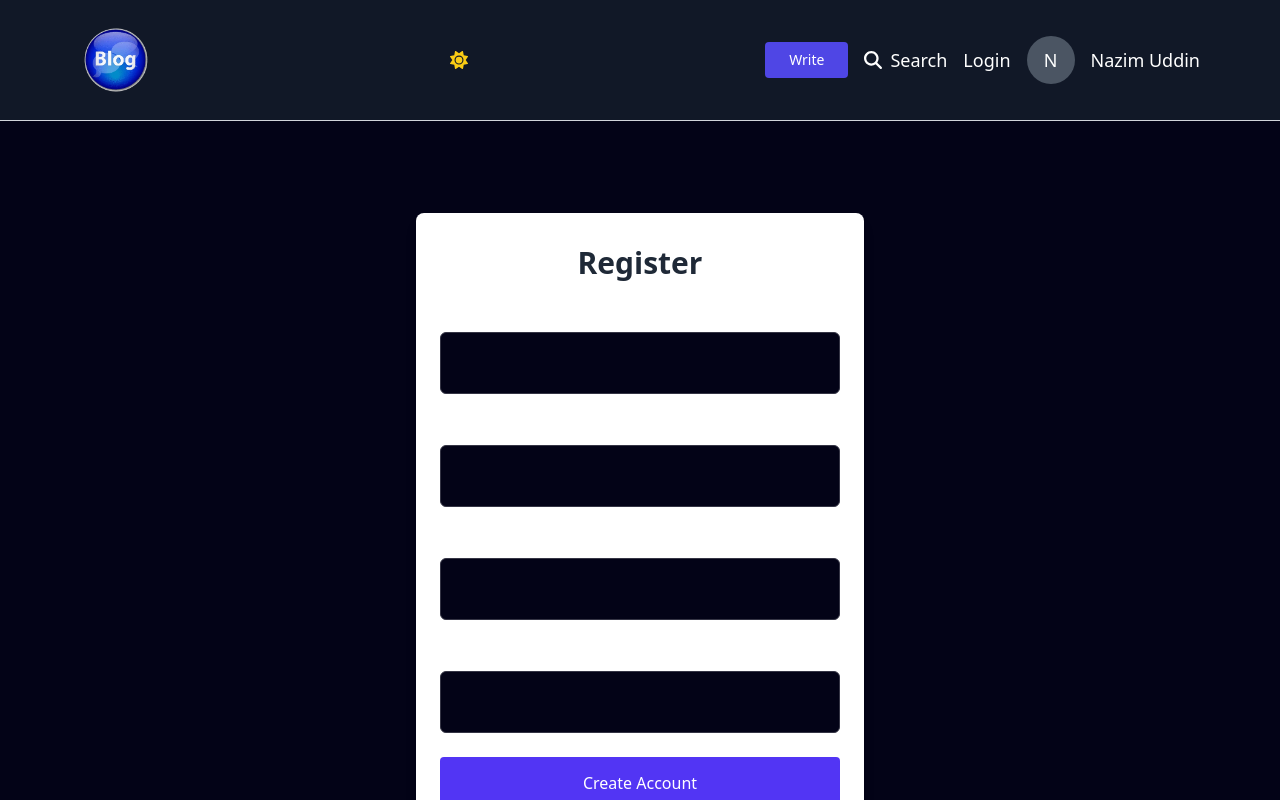
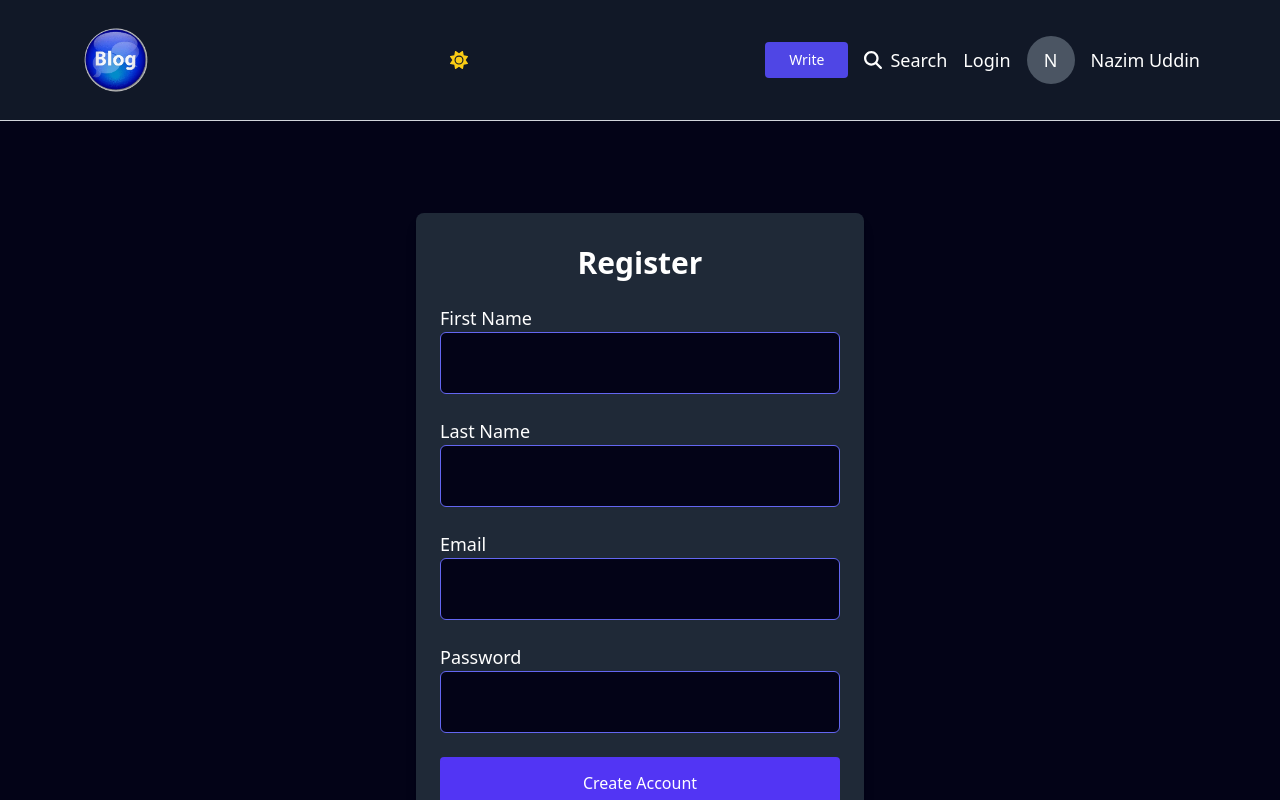
Before and after one commit to Nazim6269/nazimblogs, a React (Vite) app: page /register in a window 1280 px wide. Shown: the top 800 px of the page. Built offline with nearby package versions, Linux system fonts and the light colour scheme.

Commit message:
💄 style: enhance login and register page design

```diff
--- a/src/Components/Footer/Footer.jsx
+++ b/src/Components/Footer/Footer.jsx
@@ -1,5 +1,5 @@
+import { useTheme } from "../../hooks/useTheme"; // Assuming the hook is in the same location
 import Social from "../Social/Social";
-import { useTheme } from "../../hooks/useTheme"; // Assuming the hook is in the same location
 
 const Footer = () => {
   const [theme] = useTheme(); // Get current theme
@@ -9,7 +9,7 @@ const Footer = () => {
       className={`${
         theme === "dark"
           ? "bg-gray-900 text-white"
-          : "bg-white text-black"
+          : "bg-white shadow-2xl text-black"
       } flex flex-col justify-between items-center py-4 px-24 msm:flex msm:flex-row`}
     >
       <div>
--- a/src/Components/InputGroup/InputGroup.jsx
+++ b/src/Components/InputGroup/InputGroup.jsx
@@ -1,12 +1,14 @@
 import PropTypes from "prop-types";
 import Input from "../ui/input/Input";
 import Label from "../ui/label/Label";
+import { useTheme } from "../../hooks/useTheme";
 
 const InputGroup = ({ name, label }) => {
+  const [theme] = useTheme();
   return (
     <div>
       <Label htmlFor={name}>{label}</Label>
-      <Input />
+      <Input theme={theme} />
     </div>
   );
 };
@@ -15,5 +17,6 @@ const InputGroup = ({ name, label }) => {
 InputGroup.propTypes = {
   label: PropTypes.string.isRequired,
   name: PropTypes.string.isRequired,
+  theme: PropTypes.string,
 };
 export default InputGroup;
--- a/src/Components/ui/input/Input.jsx
+++ b/src/Components/ui/input/Input.jsx
@@ -2,15 +2,18 @@ import styled from "styled-components";
 
 const Input = styled.input`
   outline: none;
-  border: 1px solid#353545;
+  border: 1px solid
+    ${(props) => (props.theme === "dark" ? "#6366f1" : "#d1d5db")};
   border-radius: 6px;
-  background-color: #030317;
+  background-color: ${(props) =>
+    props.theme === "dark" ? "#030317" : "#ffffff"};
   padding: 18px 6px;
   width: 100%;
-  color: #ffffff;
+  color: ${(props) => (props.theme === "dark" ? "#ffffff" : "#1f2937")};
 
   &:focus {
-    border: 1px solid #6366f1;
+    border: 1px solid
+      ${(props) => (props.theme === "dark" ? "#ffffff" : "#4f46e5")};
   }
 `;
 
--- a/src/screens/Login/Login.jsx
+++ b/src/screens/Login/Login.jsx
@@ -5,15 +5,18 @@ import { useTheme } from "../../hooks/useTheme";
 
 const Login = () => {
   const [theme] = useTheme();
-
   return (
-    <div
-      className={`flex min-h-screen w-full items-center justify-center ${
-        theme === "light" ? "white" : "gray-900"
-      }`}
-    >
-      <div className="w-full max-w-md px-6 py-8 rounded-lg shadow-lg space-y-6 bg-white dark:bg-gray-800">
-        <h2 className="text-center text-3xl font-bold mb-2 text-gray-800 dark:text-white">
+    <div className={`flex min-h-screen w-full items-center justify-center `}>
+      <div
+        className={`w-full max-w-md px-6 py-8 rounded-lg shadow-lg space-y-6 ${
+          theme === "dark" ? "bg-gray-800" : "bg-white"
+        } `}
+      >
+        <h2
+          className={`text-center text-3xl font-bold mb-2 ${
+            theme === "dark" ? "text-white" : "text-gray-800 "
+          }`}
+        >
           Login
         </h2>
         <form className="space-y-6">
--- a/src/screens/Register/Register.jsx
+++ b/src/screens/Register/Register.jsx
@@ -5,15 +5,18 @@ import { useTheme } from "../../hooks/useTheme";
 
 const Register = () => {
   const [theme] = useTheme();
-
   return (
-    <div
-      className={`flex w-full min-h-screen items-center justify-center ${
-        theme === "light" ? "white" : "gray-900"
-      }`}
-    >
-      <div className="w-full max-w-md px-6 py-8 rounded-lg shadow-lg space-y-6 bg-white dark:bg-gray-800">
-        <h1 className="text-center text-3xl font-bold mb-2 text-gray-800 dark:text-white">
+    <div className={`flex w-full min-h-screen items-center justify-center`}>
+      <div
+        className={`w-full max-w-md px-6 py-8 rounded-lg shadow-lg space-y-6 ${
+          theme === "dark" ? "bg-gray-800" : "bg-white"
+        } `}
+      >
+        <h1
+          className={`text-center text-3xl font-bold mb-2 ${
+            theme === "dark" ? "text-white" : "text-gray-800 "
+          }`}
+        >
           Register
         </h1>
         <form className="space-y-6">
```
